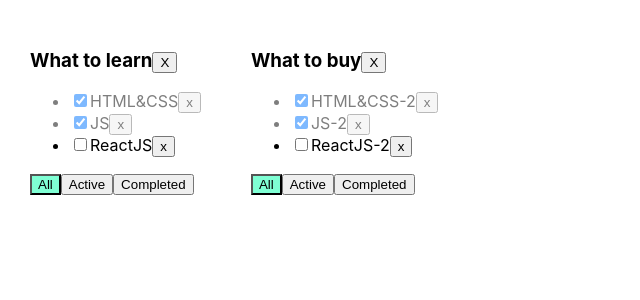
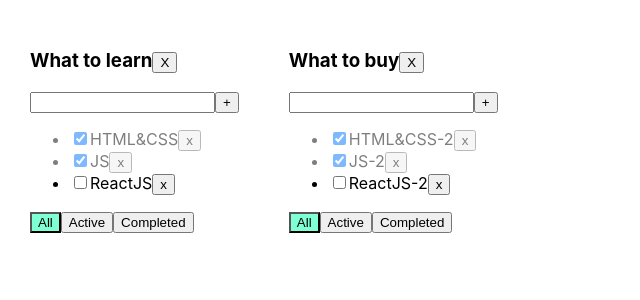
Before and after one commit to andbudha/sandbox, a React (Create React App) app: page / in a window 1280 px wide. Shown: the top 300 px of the page, without its empty margins (0-640 px from the left). Built offline with nearby package versions, Linux system fonts and the light colour scheme.

Commit message:
sandbox updated

```diff
--- a/src/Todolist.tsx
+++ b/src/Todolist.tsx
@@ -1,5 +1,6 @@
 import React, {ChangeEvent, KeyboardEvent, useState} from 'react';
 import {FilterValuesType} from './App';
+import {Input} from "./components/Input";
 
 type TaskType = {
     id: string
@@ -57,7 +58,7 @@ export function Todolist(props: PropsType) {
         <h3>{props.title}
             <button onClick={removeListHandler}>X</button>
         </h3>
-
+        <Input callBack={()=>{}} todolistID={props.todolistID}/>
         {/* <div>
             <input value={title}
                    onChange={onChangeHandler}
--- a/src/components/Input.tsx
+++ b/src/components/Input.tsx
@@ -1,7 +1,12 @@
 import React, {ChangeEvent, KeyboardEvent, useState} from 'react';
 import PropTypes from 'prop-types';
 
-export const Input = () => {
+type PropsType = {
+    callBack: (id: string, newTitle: string)=> void
+    todolistID: string
+}
+
+export const Input = (props: PropsType) => {
 
     let [title, setTitle] = useState("");
     let [error, setError] = useState<string | null>(null)
@@ -19,8 +24,9 @@ export const Input = () => {
     }
 
     const addTask = () => {
-        if (title.trim() !== "") {
-            props.addTask(props.todolistID,title.trim());
+        let newTitle = title.trim();
+        if (newTitle !== "") {
+            props.callBack(props.todolistID, newTitle);
             setTitle("");
         } else {
             setError("Title is required");
```
